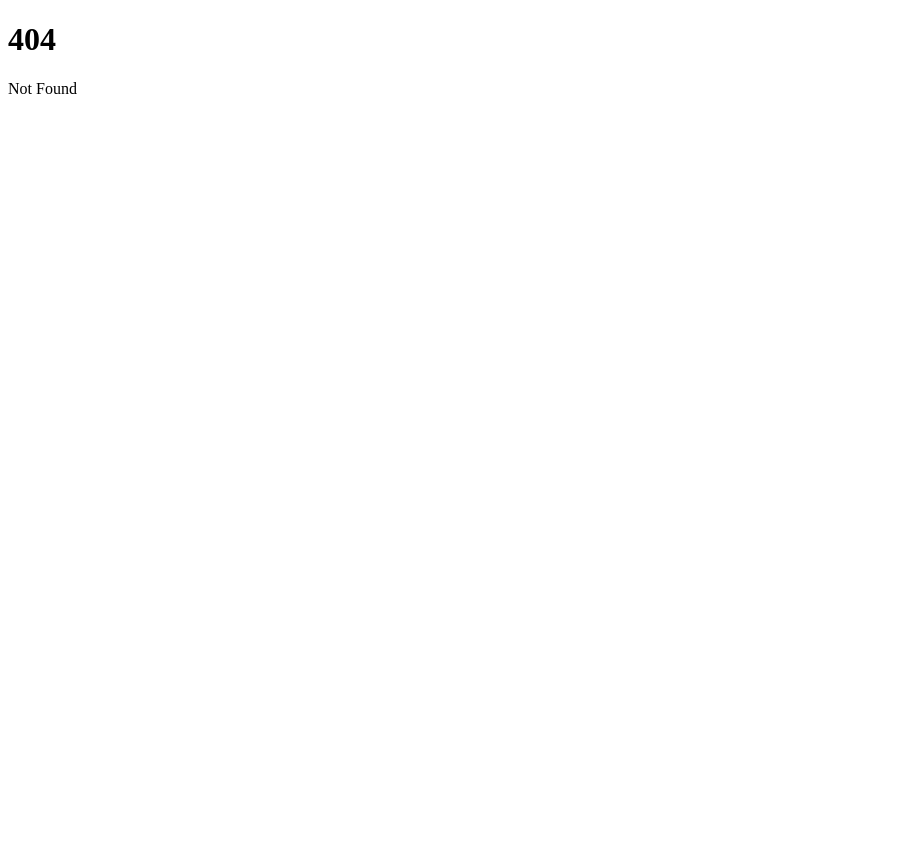
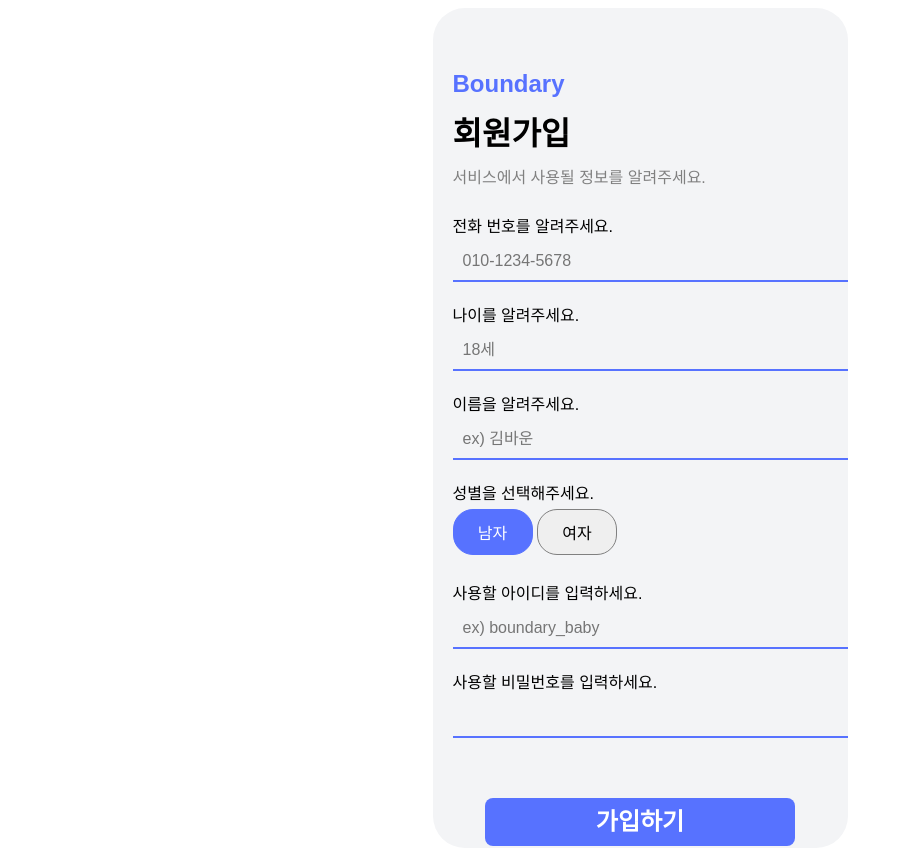
Before and after one commit to Boundaryy/Boundary, a SvelteKit app: page /signup/info in a window 1280 px wide. Before the commit this address had no page. Shown: the whole page, without its empty margins (0-903 px from the left). Before the commit the page ends 800 px from the top, so only its background shows below. Built offline with nearby package versions, Linux system fonts and the light colour scheme.

Commit message:
svelte kit 으로 코드 이전

```diff
--- /dev/null
+++ b/src/routes/signup/info/+page.svelte
@@ -0,0 +1,192 @@
+<script>
+    import { onMount } from 'svelte';
+
+    let selectedGender = '남자';
+
+    function handleGenderClick(gender) {
+        selectedGender = gender;
+    }
+
+    function handleKeyDown(event, gender) {
+        if (event.key === 'Enter' || event.key === ' ') {
+            handleGenderClick(gender);
+        }
+    }
+
+    onMount(() => {
+        selectedGender = '남자';
+    });
+  </script>
+
+  <style>
+    .container {
+        width: 375px;
+        height: 100vh;
+        display: flex;
+        flex-direction: column;
+        align-items: center;
+        justify-content: center;
+        background-color: #F3F4F6;
+        font-family: 'Pretendard', sans-serif;
+        margin: 0 auto;
+        overflow: hidden;
+        border-radius: 32px;
+        padding: 20px;
+    }
+
+    .header {
+        text-align: left;
+        width: 100%;
+        margin-bottom: 20px;
+        padding-top: 60px;
+    }
+
+    .header h1 {
+        color: #5772FF;
+        font-size: 24px;
+        font-weight: 700;
+        margin: 0;
+    }
+
+    .header h2 {
+        font-size: 32px;
+        font-weight: 700;
+        margin: 10px 0;
+    }
+
+    .header p {
+        color: #808080;
+        font-size: 16px;
+        margin: 5px 0;
+    }
+
+    .form-group {
+        width: 100%;
+        margin-bottom: 20px;
+    }
+
+    .form-group div {
+        display: block;
+        font-size: 16px;
+        margin-bottom: 5px;
+    }
+
+    .form-group input {
+        width: 100%;
+        padding: 10px;
+        border: none;
+        border-bottom: 2px solid #5772FF;
+        background: transparent;
+        font-size: 16px;
+        outline: none;
+        color: #000;
+    }
+
+    .gender-container {
+        display: flex;
+        flex-direction: column;
+        align-items: flex-start;
+        margin-bottom: 40px;
+        width: 100%;
+    }
+
+    .gender-option-container {
+        display: flex;
+        gap: 10px;
+    }
+
+    .gender-option {
+        padding: 10px 20px;
+        border: 1px solid #808080;
+        border-radius: 20px;
+        font-size: 16px;
+        cursor: pointer;
+        outline: none;
+        text-align: center;
+        width: 80px;
+    }
+
+    .gender-option.selected {
+        background-color: #5772FF;
+        color: white;
+        border: 1px solid #5772FF;
+    }
+
+    .submit-button {
+        width: 310px;
+        height: 50px;
+        background-color: #5772FF;
+        border: none;
+        border-radius: 8px;
+        color: #FFFFFF;
+        font-size: 18pt;
+        font-family: 'Pretendard', sans-serif;
+        font-weight: 600;
+        text-decoration-line: none;
+        line-height: 200%;
+        text-align: center;
+        cursor: pointer;
+        margin-top: 40px; /* Add margin to create space above the button */
+    }
+
+    .submit-button:hover {
+        background-color: #4a63d6;
+    }
+  </style>
+
+  <div class="container">
+    <div class="header">
+        <h1>Boundary</h1>
+        <h2>회원가입</h2>
+        <p>서비스에서 사용될 정보를 알려주세요.</p>
+    </div>
+
+    <div class="form-group">
+        <div>전화 번호를 알려주세요.</div>
+        <input type="text" placeholder="010-1234-5678" />
+    </div>
+
+    <div class="form-group">
+        <div>나이를 알려주세요.</div>
+        <input type="text" placeholder="18세" />
+    </div>
+
+    <div class="form-group">
+        <div>이름을 알려주세요.</div>
+        <input type="text" placeholder="ex) 김바운" />
+    </div>
+
+    <div class="form-group">
+        <div>성별을 선택해주세요.</div>
+        <div class="gender-container">
+            <div class="gender-option-container">
+                <button
+                    class="gender-option {selectedGender === '남자' ? 'selected' : ''}"
+                    on:click={() => handleGenderClick('남자')}
+                    on:keydown={(e) => handleKeyDown(e, '남자')}
+                >
+                    남자
+                </button>
+                <button
+                    class="gender-option {selectedGender === '여자' ? 'selected' : ''}"
+                    on:click={() => handleGenderClick('여자')}
+                    on:keydown={(e) => handleKeyDown(e, '여자')}
+                >
+                    여자
+                </button>
+            </div>
+        </div>
+    </div>
+
+    <div class="form-group">
+        <div>사용할 아이디를 입력하세요.</div>
+        <input type="text" placeholder="ex) boundary_baby" />
+    </div>
+
+    <div class="form-group">
+        <div>사용할 비밀번호를 입력하세요.</div>
+        <input type="password" />
+    </div>
+
+    <a href="/main" class="submit-button">가입하기</a>
+  </div>
```
Also changed, not shown: src/routes/+page.svelte (+1 -12 lines), src/routes/signup/+page.svelte (+45 -36 lines).
